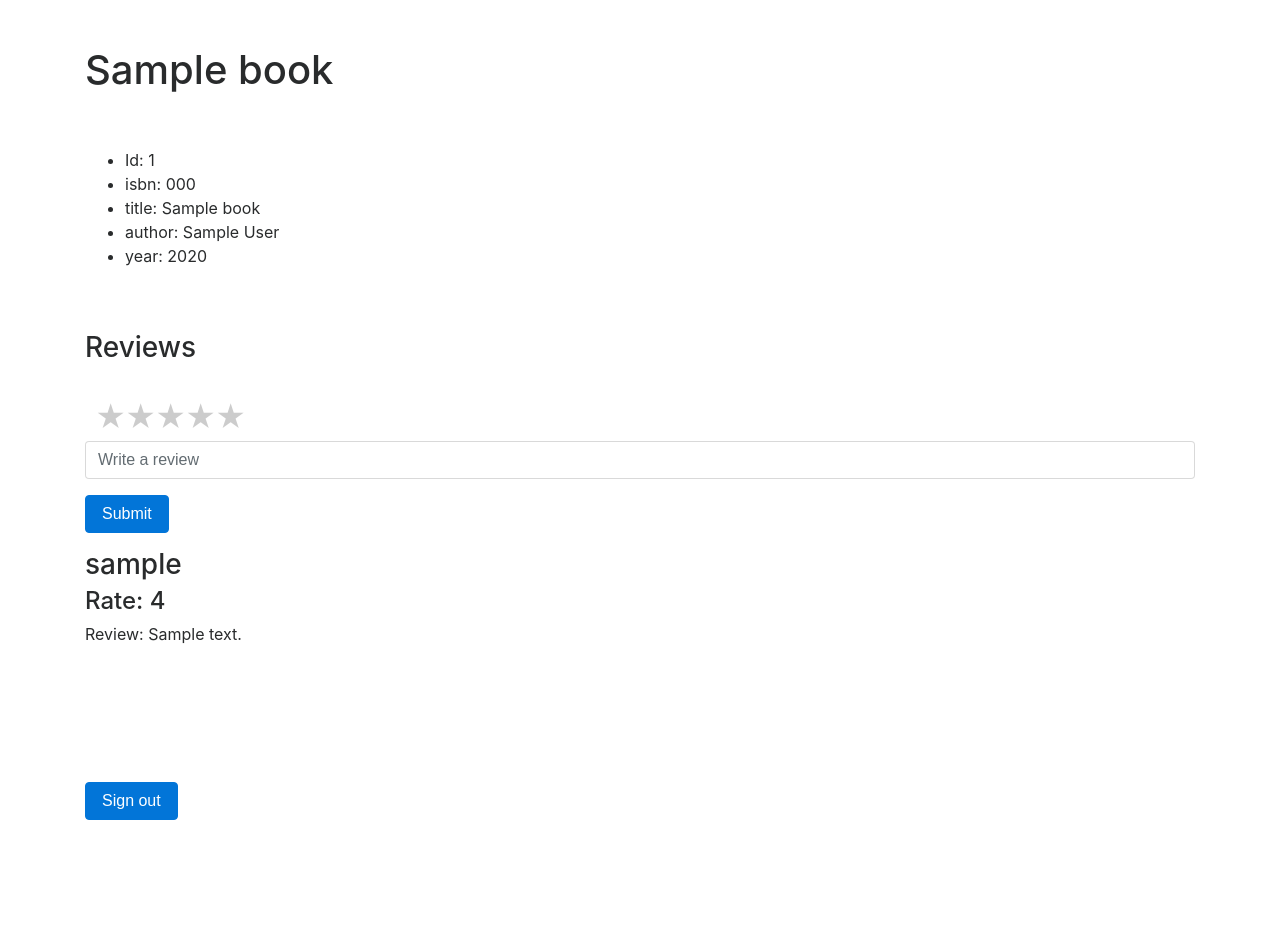
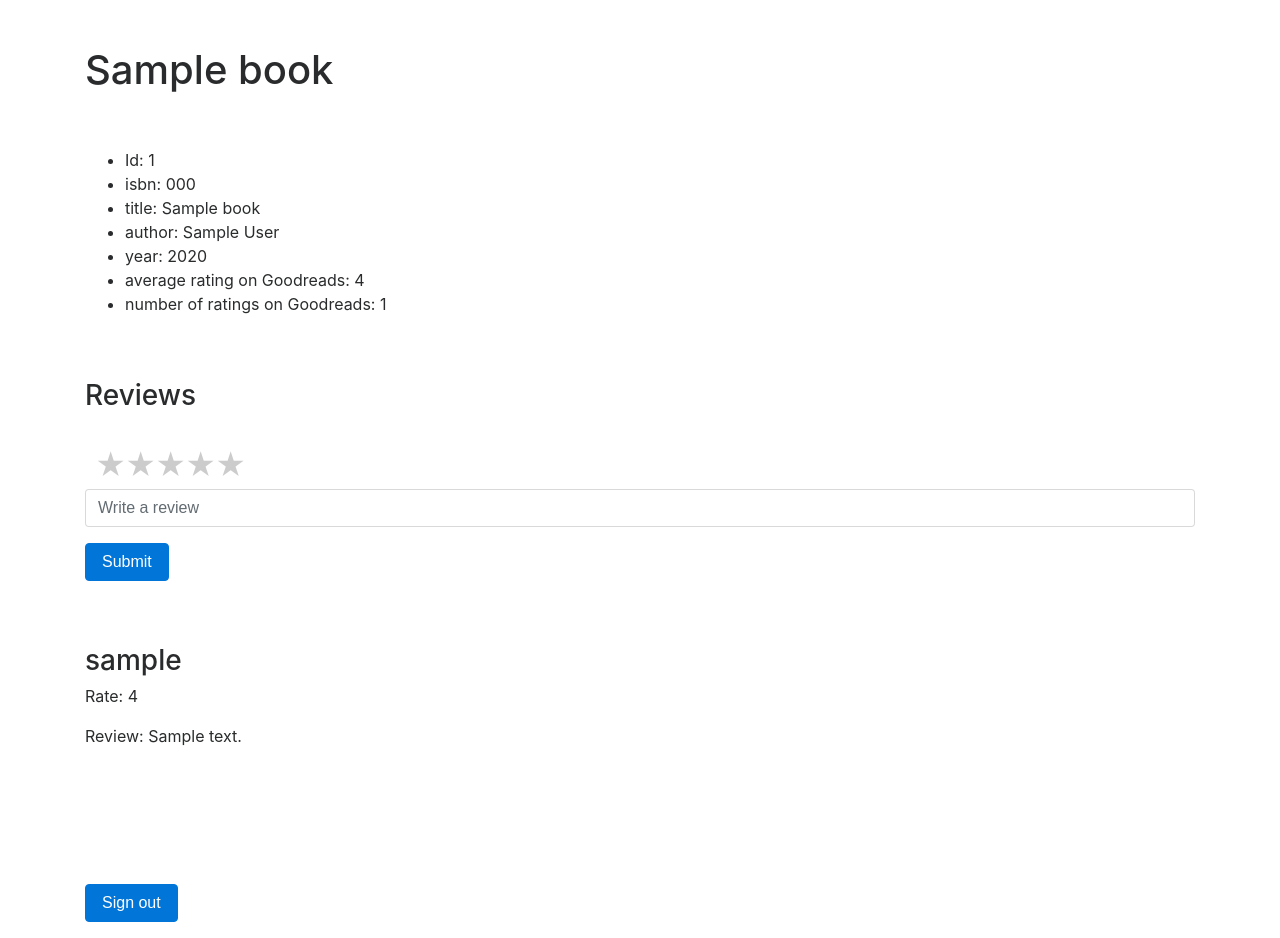
Before and after one commit to ahmedfarag9/book-review-website, a Flask app: template templates/bookpage.html in a window 1280 px wide. Before the commit the page ends 820 px from the top, so only its background shows below. Run offline with Flask 2, Linux system fonts and the light colour scheme; the template is opened without the code that fills it: most values are stand-ins (such as "Sample title", 1, 10 or a date in 2020); some libraries are stand-ins or nearby versions.

Commit message:
Added the ability to get book ratings form Goodreads using their api

```diff
--- a/application.py
+++ b/application.py
@@ -4,6 +4,7 @@ from flask import Flask, session, render_template, request
 from flask_session import Session
 from sqlalchemy import create_engine
 from sqlalchemy.orm import scoped_session, sessionmaker
+import requests
 
 app = Flask(__name__)
 
@@ -193,7 +194,6 @@ def search():
 
 
 
-
 @app.route("/bookpage/<int:book_id>",methods=["POST", "GET"])
 def bookpage(book_id):
 
@@ -202,14 +202,22 @@ def bookpage(book_id):
 
     session["book"] = db.execute("SELECT * FROM books WHERE id = :id", {"id": session["book_id"]}).fetchone()
 
+    session["isbn"] = session["book"].isbn
+
     session["reviews"] = db.execute("SELECT reviews.id, review, rate, user_id, book_id, username FROM reviews JOIN users ON users.id = reviews.user_id WHERE book_id = :book_id" , {"book_id": session["book_id"]}).fetchall()
 
     session["rates"] = db.execute("SELECT rate FROM reviews WHERE book_id = :book_id", {"book_id": session["book_id"]}).fetchall()
 
+    session["res"] = requests.get("https://www.goodreads.com/book/review_counts.json", params={"key": "ssbeJ9OASssx1U3OvHMywQ", "isbns": session["isbn"]})
+
+    session["data"] = session["res"].json()
+
+    session["average_rating"] = session["data"]['books'][0]['average_rating']
+
+    session["work_ratings_count"] = session["data"]['books'][0]['work_ratings_count']
+
 
     #Submit your review
-    print(request.form.get("btn"))
-
     if request.form.get("btn") == "Clicked":
 
 
@@ -254,4 +262,4 @@ def bookpage(book_id):
 
 
     db.commit()
-    return render_template("bookpage.html", book=session["book"], reviews=session["reviews"])
+    return render_template("bookpage.html", book=session["book"], reviews=session["reviews"], average_rating = session["average_rating"], work_ratings_count = session["work_ratings_count"] )
--- a/templates/bookpage.html
+++ b/templates/bookpage.html
@@ -69,6 +69,8 @@
                         <li>title: {{ book.title }}</li>
                         <li>author: {{ book.author }}</li>
                         <li>year: {{ book.year }}</li>
+                        <li>average rating on Goodreads: {{ average_rating }}</li>
+                        <li>number of ratings on Goodreads: {{ work_ratings_count }}</li>
 
             </ul>
             <br><br>
@@ -102,16 +104,16 @@
                 <div class="form-group">
                     <button class="btn btn-primary" name="btn" value="Clicked" >Submit</button>
                 </div>
-
+                <br>
 
                 <section>
 
                     {% for review in reviews %}
-
+                        <br>
                         <div class="review">
 
                             <h3>{{ review.username }}</h3>
-                            <h4>Rate: {{ review.rate }}</h4>
+                            <p>Rate: {{ review.rate }}</p>
                             <p>Review: {{ review.review }}</p>
                         </div>
 
```
Also changed, not shown: 3 other files.
